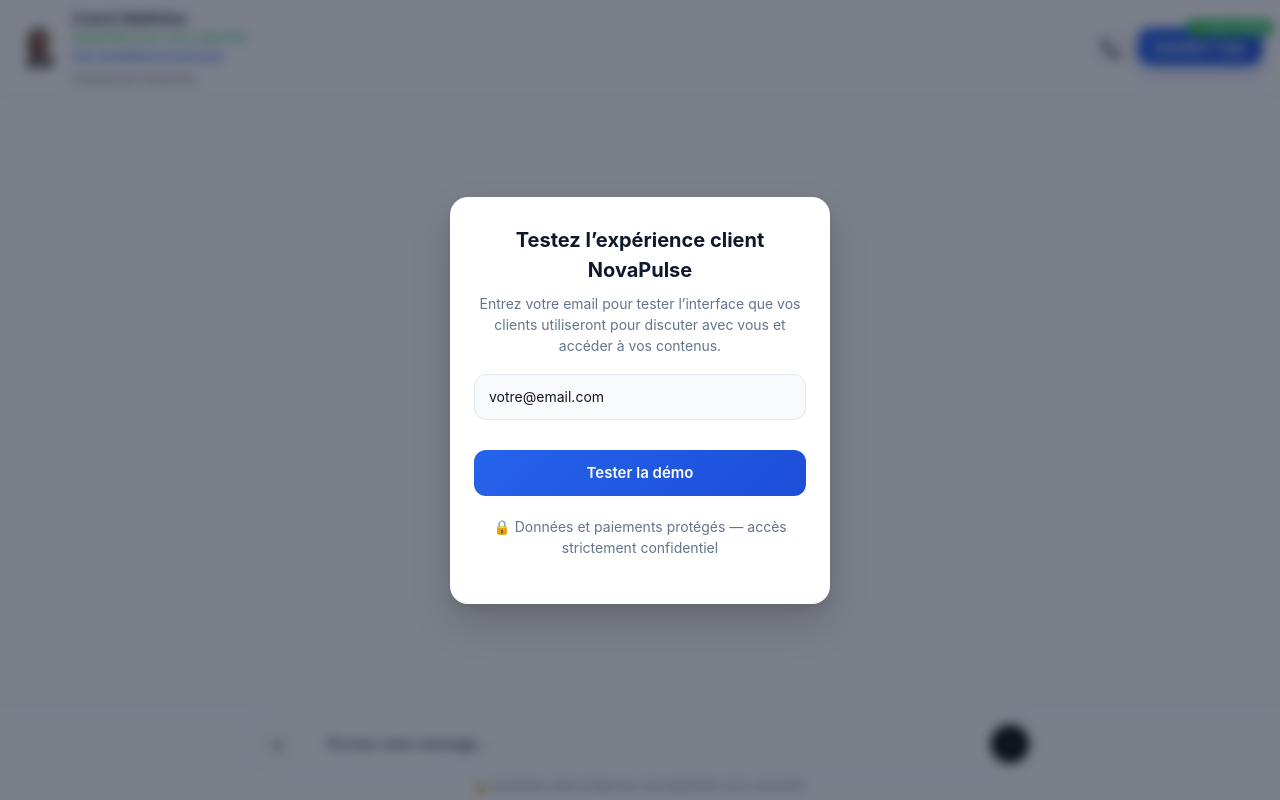
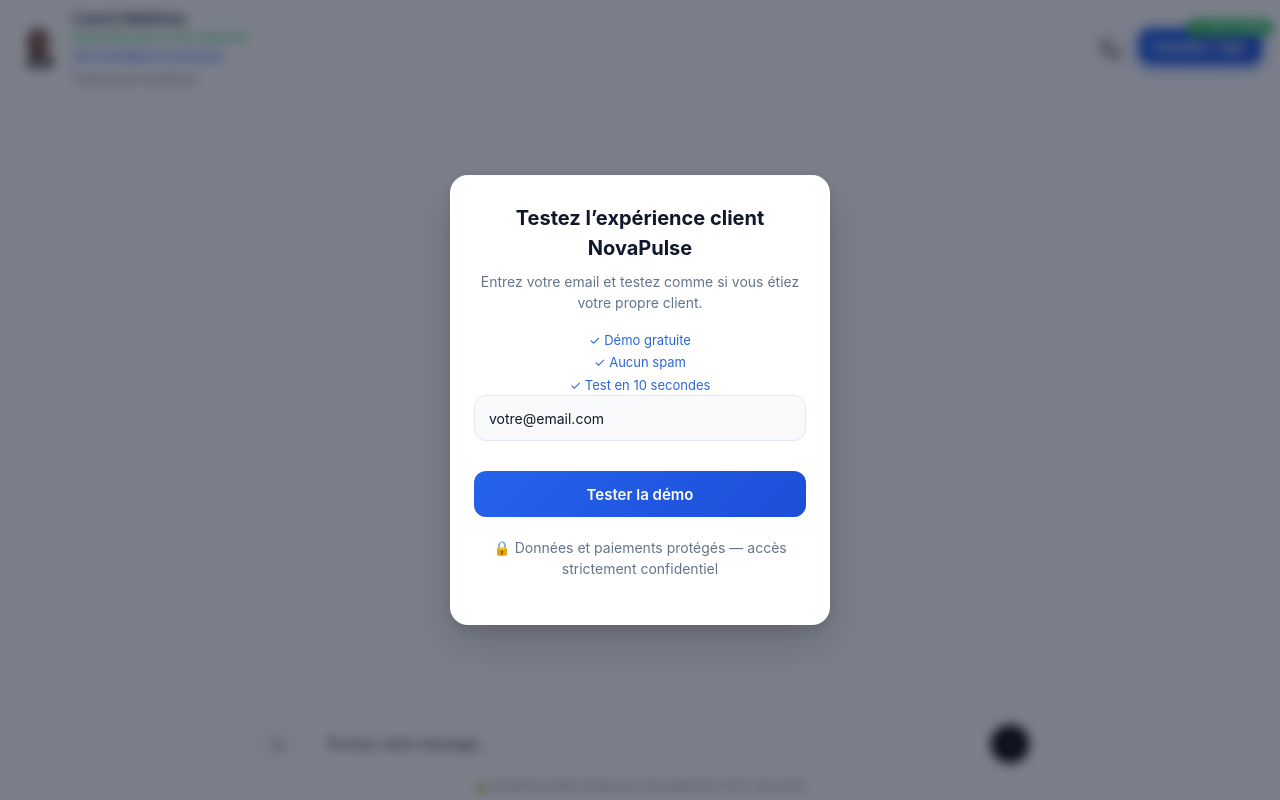
Before and after one commit to nanath97/novapulse-pwa, a React (Vite) app: page / in a window 1280 px wide. Built offline with nearby package versions, Linux system fonts and the light colour scheme.

Commit message:
push notif

```diff
--- a/src/App.jsx
+++ b/src/App.jsx
@@ -1080,8 +1080,13 @@ return (
         <div className="modal-box">
           <h2>Testez l’expérience client NovaPulse</h2>
           <p>
-            Entrez votre email pour tester l’interface que vos clients utiliseront pour discuter avec vous et accéder à vos contenus.
+            Entrez votre email et testez comme si vous étiez votre propre client.
           </p>
+          <div className="demo-features">
+            <div>✓ Démo gratuite</div>
+            <div>✓ Aucun spam</div>
+            <div>✓ Test en 10 secondes</div>
+          </div>
 
           <input
             type="email"
```
